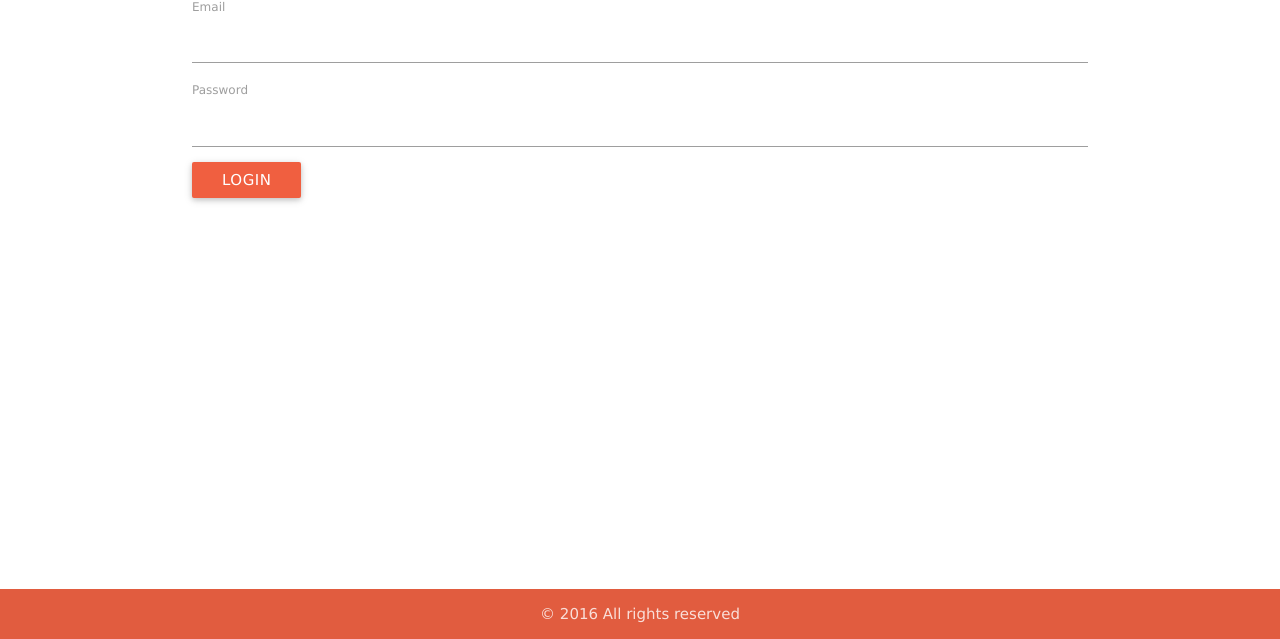
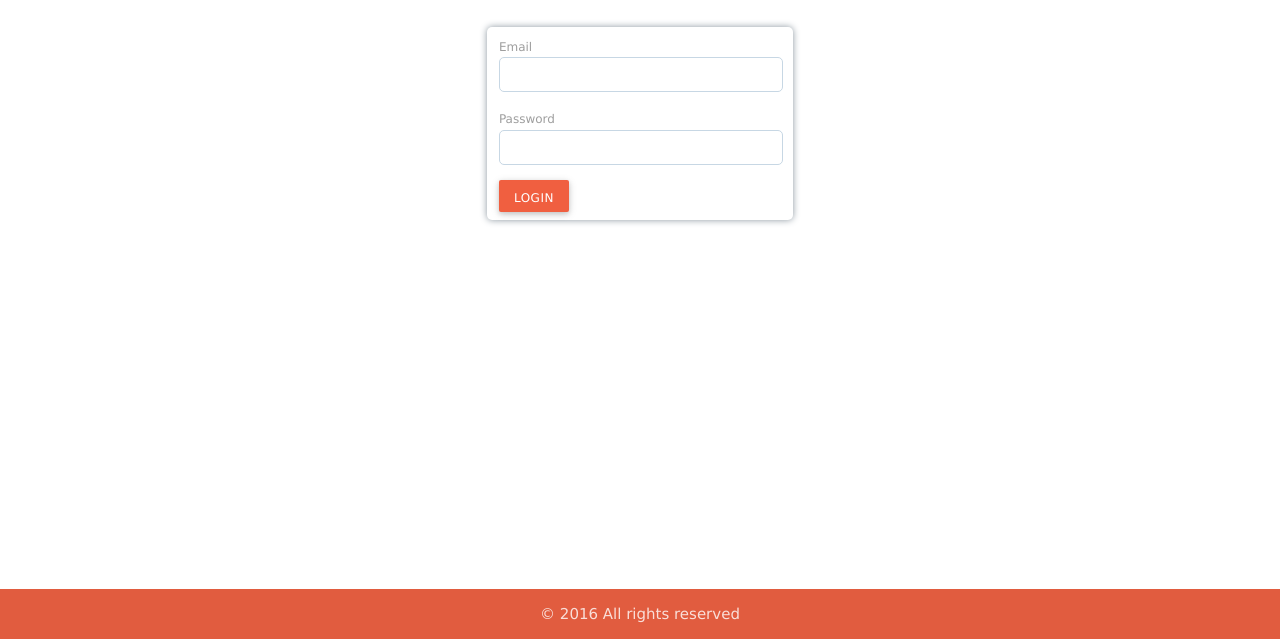
Before and after one commit to keyeMyria/flaskjwt, a plain HTML site: page static/index.html at #!/login in a window 1280 px wide. Shown: the part 161-800 px from the top of the page. Drawn offline with nearby package versions, Linux system fonts and the light colour scheme; some packages are replaced by stand-ins of ours; files that its build step writes are made by us from their sources; no server answers; files whose address does not match are found by name.

Commit message:
improve the design

```diff
--- a/static/css/mlrest.custom.css
+++ b/static/css/mlrest.custom.css
@@ -240,3 +240,27 @@
         padding: 10px 0 !important;
     }
 }
+
+
+.login_area .offset-s4{
+    margin-left: 33.3333333333% !important;
+    margin-top: 10%;
+    box-shadow: 0px 0px 7px #8c97a0;
+    border-radius: 5px;
+    padding: 8px 12px;
+}
+.login_area h3{
+    color: #f05f40;
+}
+.login_area .form-group input[type=text],.login_area .form-group input[type=password]{
+    border: 1px solid #c7d7e4;
+    border-radius: 5px;
+    padding-left: 2%;
+    height: 2.2rem;
+    width: 98%;
+}
+.login_area [type=submit] {
+    font-size: 12px;
+    height: 32px;
+    padding: 0 1rem;
+}
--- a/static/index.html
+++ b/static/index.html
@@ -64,11 +64,7 @@
 
 
     <div class="container">
-        <div class="row">
-            <div class="col s12 m12">
             <div ng-view></div>
-            </div>
-        </div>
     </div>
 
 
--- a/static/partials/login.html
+++ b/static/partials/login.html
@@ -1,5 +1,8 @@
+        <div class="row login_area">
+            <div class="col s4 m4 offset-s4">
+
 <div class="col-md-4">
-  <h1>Login</h1>
+  <!-- <h3>Login</h3> -->
   <div ng-show="error" class="alert alert-danger">{{errorMessage}}</div>
   <form class="form" ng-submit="login()">
     <div class="form-group">
@@ -15,3 +18,6 @@
       </div>
   </form>
 </div>
+
+</div>
+</div>
```
Also changed, not shown: static/partials/home.html (+18 -1 lines), 1 other file.
